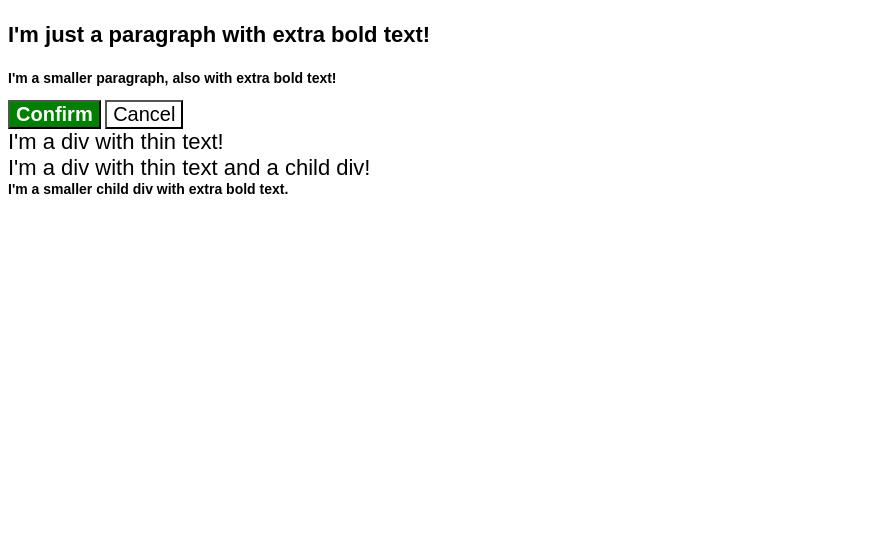
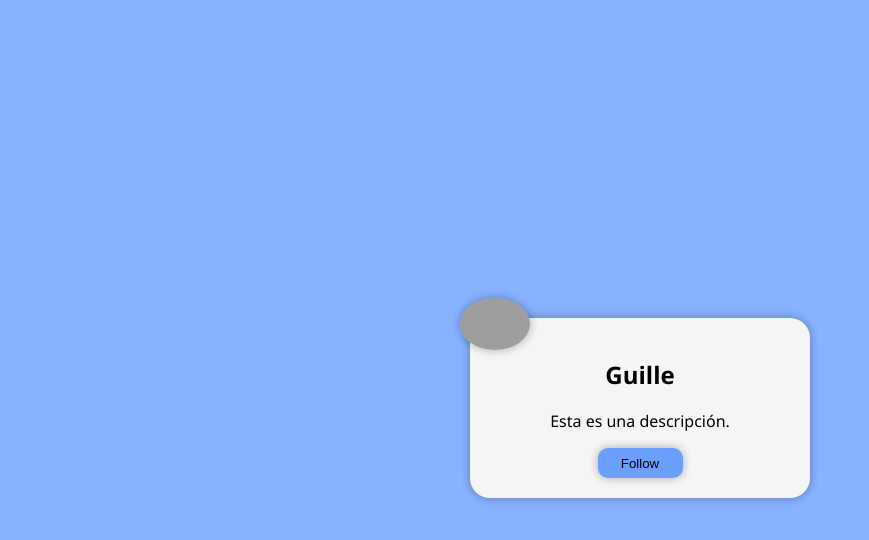
Before and after one commit to guilleacq/desarrollo-ta-css, a plain HTML site: page TA17/index.html in a window 1280 px wide. Shown: the whole page, without its empty margins (0-869 px from the left). Drawn offline with Linux system fonts and the light colour scheme; grey boxes are pictures that could not be loaded.

Commit message:
finished

```diff
--- a/TA16/styles.css
+++ b/TA16/styles.css
@@ -1,6 +1,6 @@
 /* Estilos por defecto (pantallas grandes 1440px y mayores) */
 body {
-    background-color: red;
+    background-color: white;
 }
 
 p {
--- a/TA17/index.html
+++ b/TA17/index.html
@@ -1,22 +1,21 @@
 <!DOCTYPE html>
 <html lang="en">
+
 <head>
   <meta charset="UTF-8">
   <meta http-equiv="X-UA-Compatible" content="IE=edge">
   <meta name="viewport" content="width=device-width, initial-scale=1.0">
-    <title>Fix the Cascade</title>
+  <title>TA17</title>
   <link rel="stylesheet" href="styles.css">
 </head>
+
 <body>
-    <p class="para">I'm just a paragraph with extra bold text!</p>
-    <p class="para small-para">I'm a smaller paragraph, also with extra bold text!</p>
-
-    <button id="confirm-button" class="button confirm">Confirm</button>
-    <button id="cancel-button" class="button cancel">Cancel</button>
-
-    <div class="text">I'm a div with thin text!</div>
-    <div class="text">I'm a div with thin text and a child div!
-      <div class="text child">I'm a smaller child div with extra bold text.</div>
+    <div class="tarjeta">
+      <img src="https://t4.ftcdn.net/jpg/04/81/24/93/360_F_481249386_VAtGfsnvbuwljKgcKsmSI4O70NuXLFLL.jpg" alt="Avatar">
+      <h2>Guille</h2>
+      <p>Esta es una descripción.</p>
+      <button>Follow</button>
     </div>
 </body>
+
 </html>
--- a/TA17/styles.css
+++ b/TA17/styles.css
@@ -1,38 +1,48 @@
 body {
-    font-family: Arial, Helvetica, sans-serif;
+    display: flex;
+    justify-content: center;
+    align-items: center;
+    height: 100vh;
+    background-color: #88b1fe;
 }
 
-.para {
-    color: hsl(0, 0%, 0%);
-    font-weight: 800;
-    font-size: 22px;
+.tarjeta {
+    font-family: 'Segoe UI', Tahoma, Verdana, sans-serif;
+    width: 300px;
+    padding: 20px;
+    border-radius: 20px;
+    background-color: whitesmoke;
+    box-shadow: 0 0 10px rgba(0, 0, 0, 0.3);
+    position: relative;
+    text-align: center;
 }
 
-.small-para {
-    font-size: 14px;
-    font-weight: 800;
+.tarjeta img {
+    position: absolute;
+    top: -20px;
+    left: -10px;
+    width: 70px;
+    object-fit: cover;
+    border-radius: 50%;
+    box-shadow: 0 0 10px rgba(0, 0, 0, 0.3);
 }
 
-
-.button {
-    background-color: rgb(255, 255, 255);
-    color: rgb(0, 0, 0);
-    font-size: 20px;
+.tarjeta button {
+    border: none;
+    background-color: #6b9fff;
+    width: 85px;
+    height: 30px;
+    padding: 5px;
+    border-radius: 10px;
+    box-shadow: 0 0 10px rgba(0, 0, 0, 0.3);
 }
 
-.button.confirm {
-    background: green;
-    color: white;
-    font-weight: bold;
+.tarjeta button:hover {
+    border: none;
+    background-color: #2471ff;
+    width: 85px;
+    height: 30px;
+    padding: 5px;
+    border-radius: 10px;
+    box-shadow: 0 0 10px rgba(0, 0, 0, 0.3);
 }
-div.text .child {
-    color: rgb(0, 0, 0);
-    font-weight: 800;
-    font-size: 14px;
-}
-
-div.text {
-    color: rgb(0, 0, 0);
-    font-size: 22px;
-    font-weight: 100;
-}
```
Lines whose indentation alone changed are shown as unchanged.
